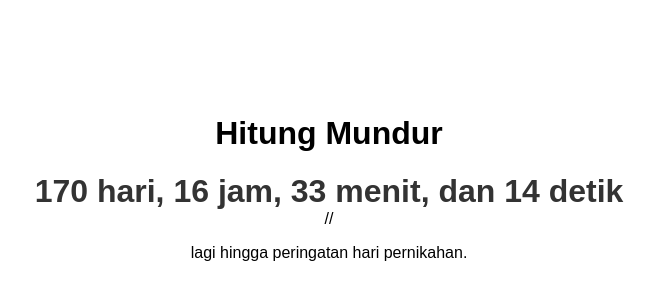
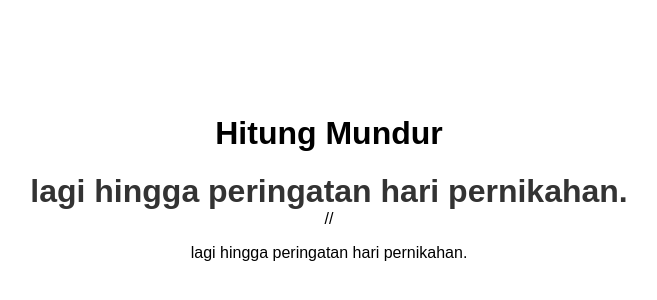
Before and after one commit to fwzakiy/hitungmundur, a plain HTML site: page index.html in a window 1280 px wide. Shown: the part 214-514 px from the top of the page, without its empty margins (311-968 px from the left). Drawn offline with Linux system fonts and the light colour scheme.

Commit message:
Update index.html

```diff
--- a/index.html
+++ b/index.html
@@ -48,6 +48,7 @@
 
       // Tampilkan hasil hitung mundur di elemen dengan id "countdown"
       document.getElementById("countdown").innerHTML = days + " hari, " + hours + " jam, " + minutes + " menit, dan " + seconds + " detik";
+      document.getElementById("countdown").innerHTML = "lagi hingga peringatan hari pernikahan.";
 
       // Jika waktu hitung mundur berakhir, hentikan interval
       if (timeDifference < 0) {
```
